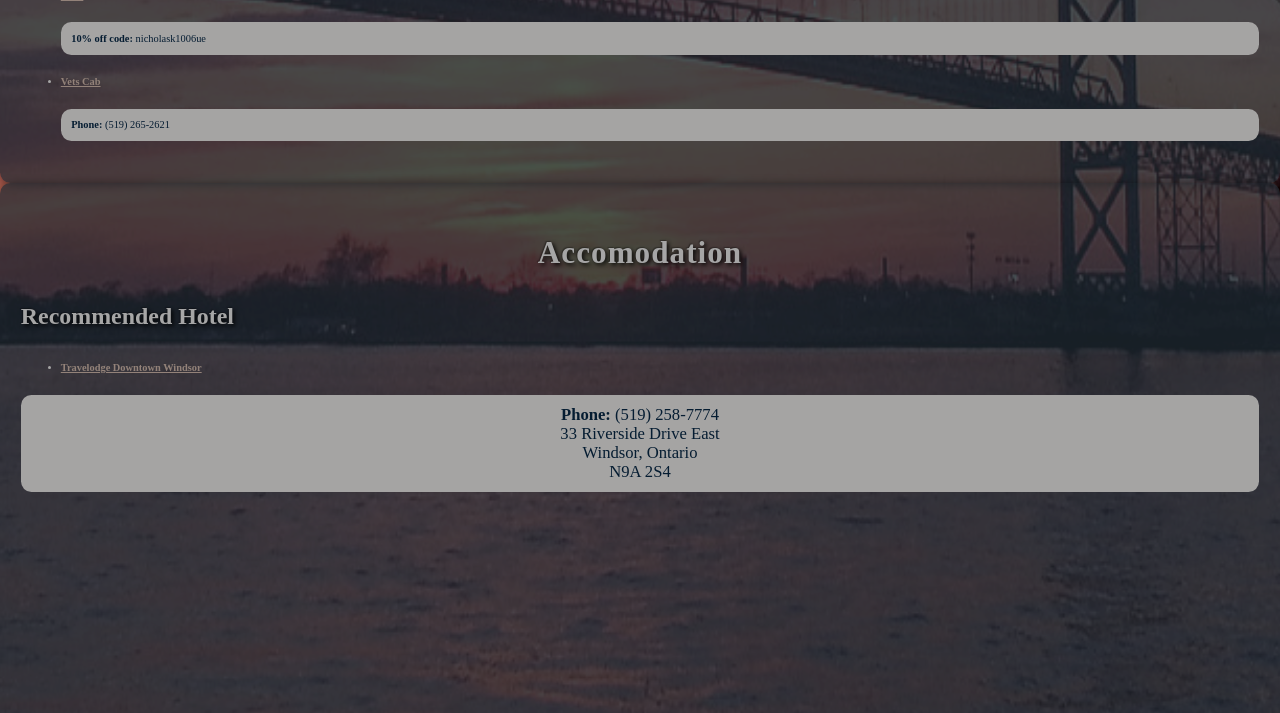
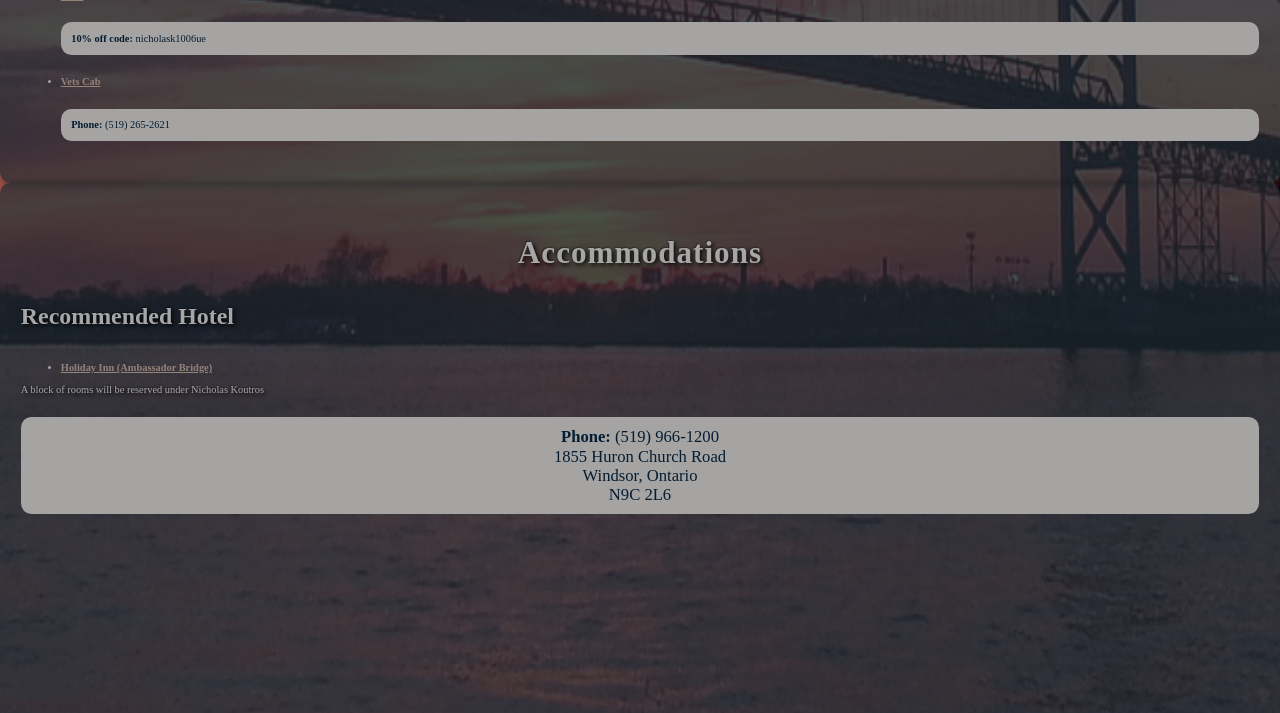
Before and after one commit to VerticalDynamics/rsvp, a PHP site: page /out_of_town.php in a window 1280 px wide. Shown: the part 607-1320 px from the top of the page. Run offline with PHP 8.4, Linux system fonts and the light colour scheme; the visitor is signed in with stand-in values (Sample User, id 1); style sheets or scripts are compiled from the project's sources; some libraries are stand-ins or nearby versions.

Commit message:
NN ok revised text

```diff
--- a/out_of_town.php
+++ b/out_of_town.php
@@ -47,27 +47,28 @@
         </div>
 
         <div class="six columns out-of-town-column info-column with-map">
-          <h3 class="info-title">Accomodation</h3>
+          <h3 class="info-title">Accommodations</h3>
 
           <h4>Recommended Hotel</h4>
 
           <ul>
             <li>
-              <a href="http://www.travelodge.ca/property/travelodge-hotel-windsor-downtown" target="_blank">Travelodge Downtown Windsor</a>
+              <a href="http://www.his-windsor.com/" target="_blank">Holiday Inn (Ambassador Bridge)</a>
             </li>
           </ul>
+          <p>A block of rooms will be reserved under Nicholas Koutros</p><!--TODO make columns same height-->
 
           <div class="well">
             <address>
-              <strong>Phone:</strong> (519) 258-7774<br>
-              33 Riverside Drive East<br>
+              <strong>Phone:</strong> (519) 966-1200<br>
+              1855 Huron Church Road<br>
               Windsor, Ontario<br>
-              N9A 2S4<br>
+              N9C 2L6<br>
             </address>
           </div>
 
           <div class="info-map">
-            <iframe src="https://www.google.com/maps/embed?pb=!1m18!1m12!1m3!1d94444.98414336013!2d-83.08711038645778!3d42.291206840009146!2m3!1f0!2f0!3f0!3m2!1i1024!2i768!4f13.1!3m3!1m2!1s0x883b2d1f659a1ac9%3A0x704b162d304d8119!2sTravelodge+Hotel+Downtown+Windsor!5e0!3m2!1sen!2sca!4v1456863296788" width="100%" height="100%" frameborder="0" allowfullscreen></iframe>
+            <iframe src="https://www.google.com/maps/embed?pb=!1m18!1m12!1m3!1d2951.86509846878!2d-83.0585120492618!3d42.28140294795619!2m3!1f0!2f0!3f0!3m2!1i1024!2i768!4f13.1!3m3!1m2!1s0x883b2dbf8112ea19%3A0xe933171b549613f1!2sHoliday+Inn+Hotel+%26+Suites+Windsor+(Ambassador+Bridge)!5e0!3m2!1sen!2sca!4v1458088436548" width="100%" height="100%" frameborder="0" allowfullscreen></iframe>
           </div>
         </div>
       </div>
--- a/rsvp_start.php
+++ b/rsvp_start.php
@@ -26,7 +26,7 @@ $ENABLE_MEAL_SELECTION = $_SESSION['ENABLE_MEAL_SELECTION'];
     <div class="container">
   	<h2><?=$isheadofhousehold ? 'Please RSVP for each member of your group' : 'RSVP now to join the celebration'?></h2>
 
-    <p class="alert"><strong>Note:</strong> if multiple people in your household or family group received an invitation, someone was (perhaps randomly) designated the head of household or group. When that person logs in to the site, they have the ability to RSVP for the entire group.</p>
+    <p class="alert"><strong>Note:</strong> The first person listed on the invitation envelope has been designated to RSVP for every person in their party. All of the wedding guests are listed on the envelope and will also be listed below, once the designated person initiates the RSVP process.</p>
 
   	<form class="rsvp" action="rsvp_confirm.php" method="post" autocomplete="off">
 <?php
```
Also changed, not shown: details.php (+5 -4 lines), song_request.php (+5 -2 lines).
